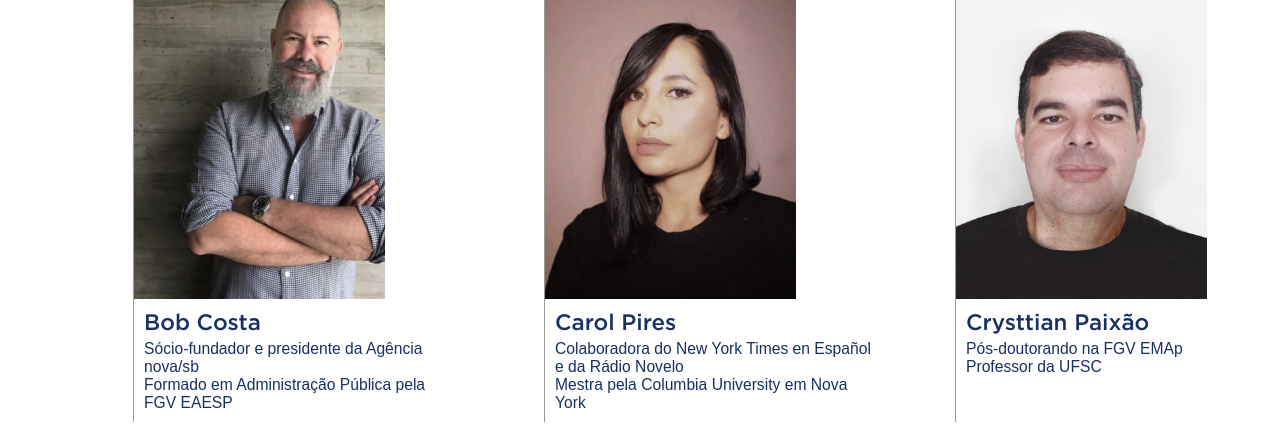
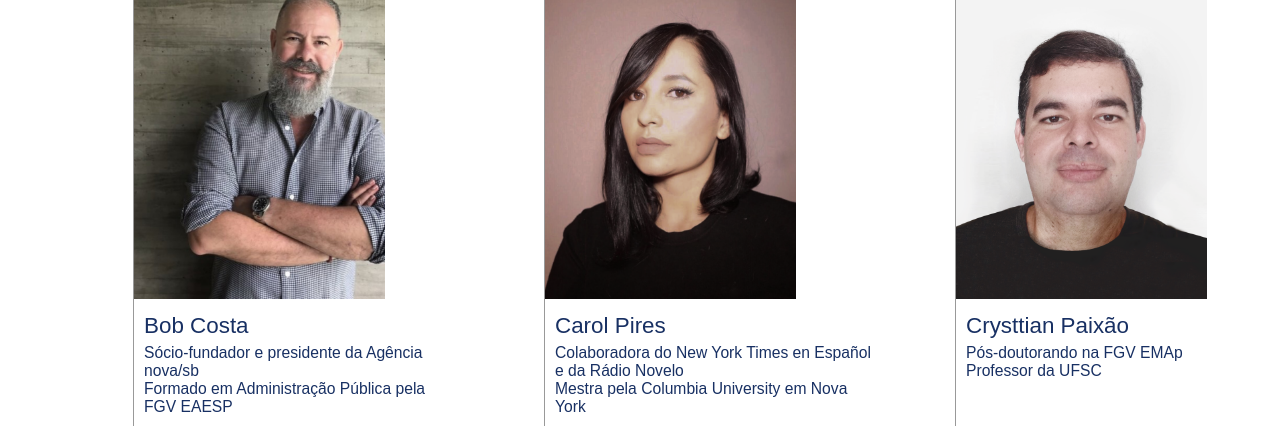
Before and after one commit to yanhill/mba-em-estrategia-de-comunicacao-aplicada, a PHP site: page / in a window 1280 px wide. Shown: the part 2886-3316 px from the top of the page. Run offline with PHP 8.4, Linux system fonts and the light colour scheme.

Commit message:
Add files via upload

```diff
--- a/style-part5.css
+++ b/style-part5.css
@@ -20,7 +20,7 @@ figure {
     font-size: 1.4em;
     padding-top: 20px;
     padding:10px;
-    font-family: 'gotham-medium';
+    font-family: 'Source Sans Pro',sans-serif;
 }
 
 .about{
```
